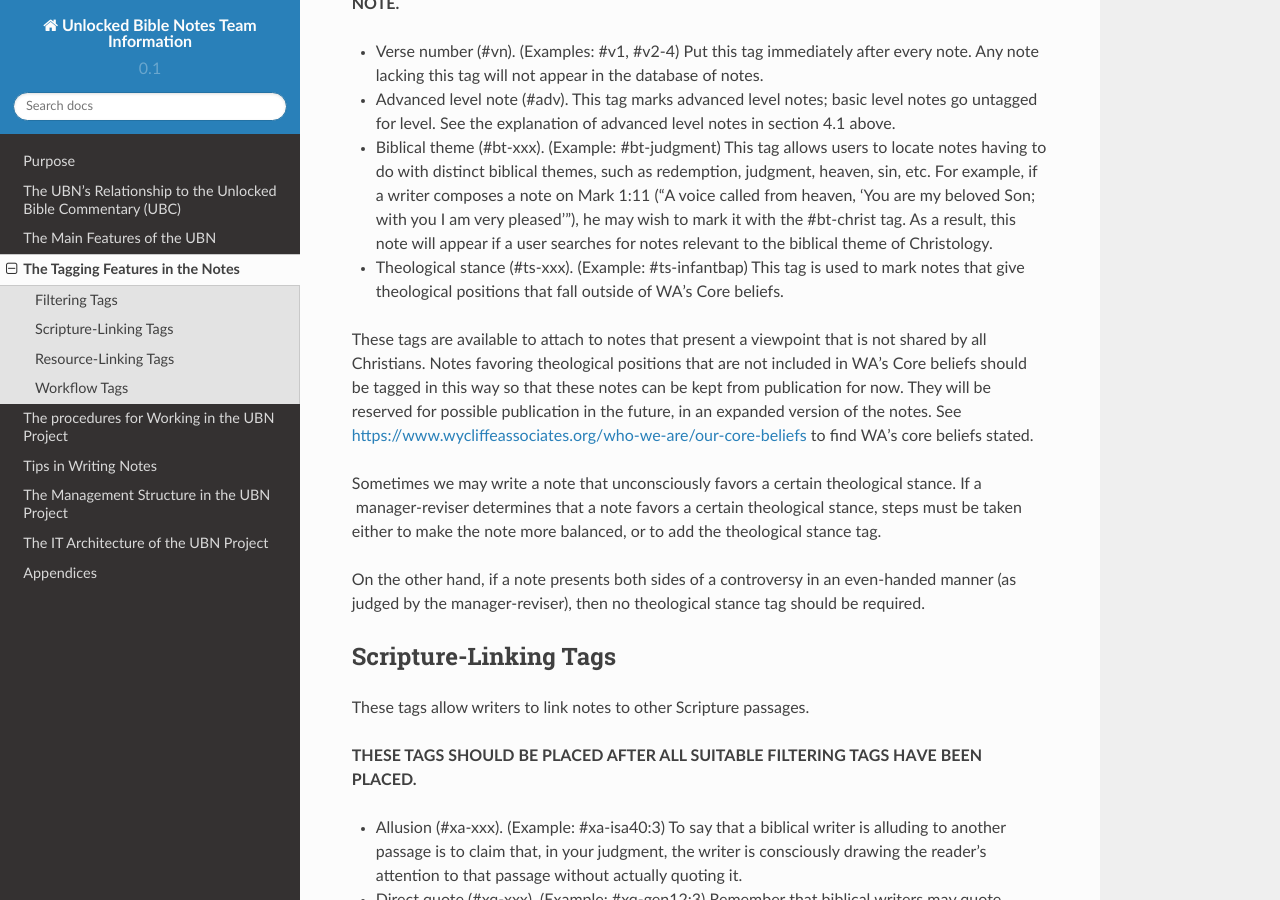
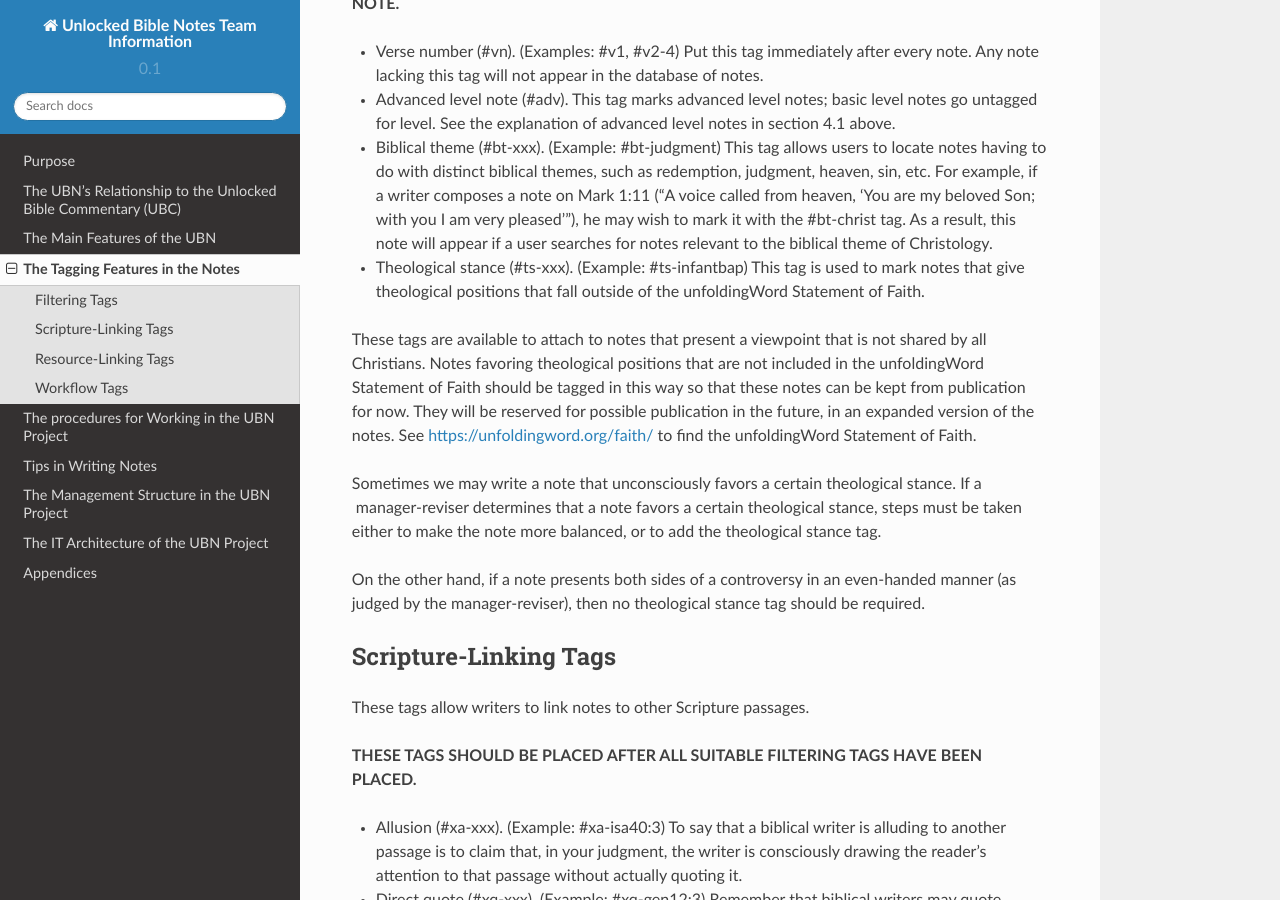
Before and after one commit to unfoldingWord-dev/Unlocked-Bible-Notes-Info, a Sphinx documentation site: the page built from docs/tagging.rst, in a window 1280 px wide and 900 px high, scrolled down 608 px. Built offline with Sphinx 7.4.7 and the Read the Docs theme 2.0.0, drawn with Linux system fonts in a browser that asks for light colours.

Commit message:
Updating tagging.rst
Update reference to uW Statement of Faith.

```diff
--- a/docs/tagging.rst
+++ b/docs/tagging.rst
@@ -17,9 +17,9 @@ These tags will allow users to find certain kinds of notes.
 - Verse number (#vn). (Examples: #v1, #v2-4) Put this tag immediately after every note. Any note lacking this tag will not appear in the database of notes.
 - Advanced level note (#adv). This tag marks advanced level notes; basic level notes go untagged for level. See the explanation of advanced level notes in section 4.1 above.
 - Biblical theme (#bt-xxx). (Example: #bt-judgment) This tag allows users to locate notes having to do with distinct biblical themes, such as redemption, judgment, heaven, sin, etc. For example, if a writer composes a note on Mark 1:11 ("A voice called from heaven, 'You are my beloved Son; with you I am very pleased'"), he may wish to mark it with the #bt-christ tag. As a result, this note will appear if a user searches for notes relevant to the biblical theme of Christology.
-- Theological stance (#ts-xxx). (Example: #ts-infantbap) This tag is used to mark notes that give theological positions that fall outside of WA's Core beliefs.
+- Theological stance (#ts-xxx). (Example: #ts-infantbap) This tag is used to mark notes that give theological positions that fall outside of the unfoldingWord Statement of Faith.
 
-These tags are available to attach to notes that present a viewpoint that is not shared by all Christians. Notes favoring theological positions that are not included in WA’s Core beliefs should be tagged in this way so that these notes can be kept from publication for now. They will be reserved for possible publication in the future, in an expanded version of the notes. See https://www.wycliffeassociates.org/who-we-are/our-core-beliefs to find WA’s core beliefs stated.
+These tags are available to attach to notes that present a viewpoint that is not shared by all Christians. Notes favoring theological positions that are not included in the unfoldingWord Statement of Faith should be tagged in this way so that these notes can be kept from publication for now. They will be reserved for possible publication in the future, in an expanded version of the notes. See https://unfoldingword.org/faith/ to find the unfoldingWord Statement of Faith.
 
 Sometimes we may write a note that unconsciously favors a certain theological stance. If a  manager-reviser determines that a note favors a certain theological stance, steps must be taken either to make the note more balanced, or to add the theological stance tag.
 
```
